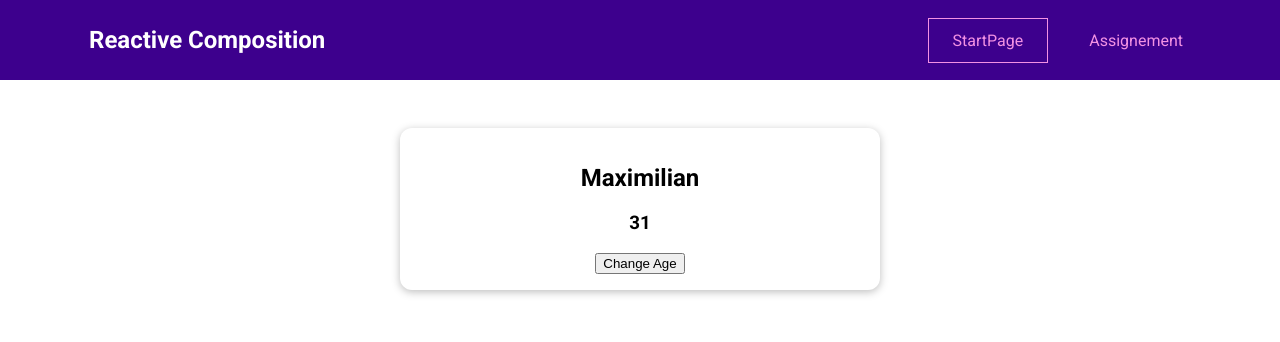
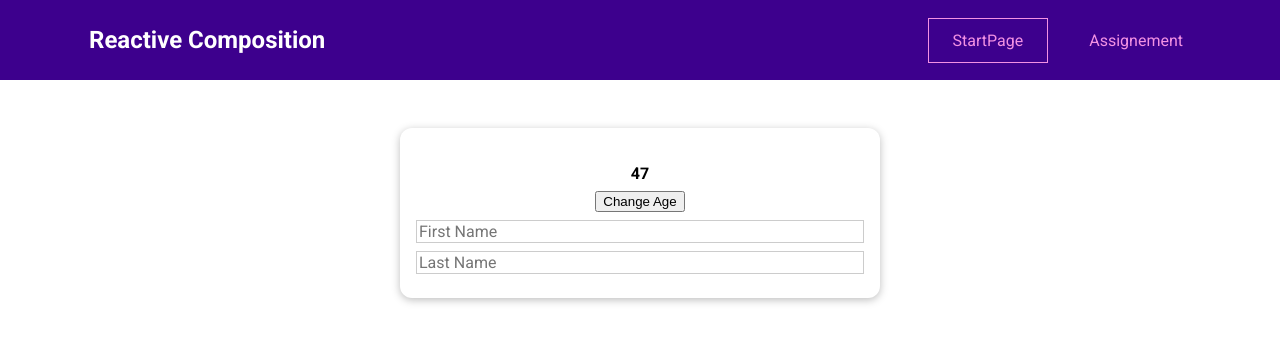
Before and after one commit to endylinux/vuejs-with-composition, a Vue app: page / in a window 1280 px wide. Shown: the top 342 px of the page. Built offline with nearby package versions, Linux system fonts and the light colour scheme.

Commit message:
Added computed properties

```diff
--- a/src/App.vue
+++ b/src/App.vue
@@ -29,4 +29,59 @@ html {
 body {
   margin: 0;
 }
+
+.form-control {
+  margin: 0.5rem 0;
+}
+
+label {
+  font-weight: bold;
+  display: block;
+  margin-bottom: 0.5rem;
+}
+
+input[type='checkbox'] + label {
+  font-weight: normal;
+  display: inline;
+  margin: 0 0 0 0.5rem;
+}
+
+input,
+textarea {
+  display: block;
+  width: 100%;
+  border: 1px solid #ccc;
+  font: inherit;
+}
+
+input:focus,
+textarea:focus {
+  background-color: #f0e6fd;
+  outline: none;
+  border-color: #3d008d;
+}
+
+input[type='checkbox'] {
+  display: inline;
+  width: auto;
+  border: none;
+}
+
+input[type='checkbox']:focus {
+  outline: #3d008d solid 1px;
+}
+
+h3 {
+  margin: 0.5rem 0;
+  font-size: 1rem;
+}
+
+.invalid label {
+  color: red;
+}
+
+.invalid input,
+.invalid textarea {
+  border: 1px solid red;
+}
 </style>
--- a/src/pages/FirstLection.vue
+++ b/src/pages/FirstLection.vue
@@ -1,28 +1,53 @@
 <template>
   <section class="container">
-    <h2>{{ user.name }}</h2>
-    <h3>{{ user.age }}</h3>
+    <div class="form-control">
+      <h2>{{ userName }}</h2>
+      <h3>{{ age }}</h3>
+      <button @click="setAge">Change Age</button>
+    </div>
 
-    <button @click="setAge">Change Age</button>
+    <div class="form-control">
+      <input type="text" placeholder="First Name" @input="setFirstName" />
+    </div>
+    <div class="form-control">
+      <input type="text" placeholder="Last Name" @input="setLastName" />
+    </div>
   </section>
 </template>
 
 <script>
-import { reactive } from 'vue';
+import { ref, computed } from 'vue';
 
 export default {
   setup() {
-    const user = reactive({
-      name: 'Maximilian',
-      age: 31
+    // const uName = ref('Eugen');
+    const uAge = ref(47);
+    const firstName = ref('');
+    const lastName = ref('');
+
+    const uName = computed(function () {
+      return firstName.value + ' ' + lastName.value;
     });
 
+
     function setNewAge() {
-      user.age += 1;
+      uAge.value = uAge.value + 1;
     }
+
+    function setFirstName(event) {
+      firstName.value = event.target.value;
+
+    }
+    function setLastName(event) {
+      lastName.value = event.target.value;
+    }
+
     return {
-      user: user,
-      setAge: setNewAge
+      userName: uName,
+      age: uAge,
+      setAge: setNewAge,
+      setFirstName,
+      setLastName
     };
   },
 };
```
